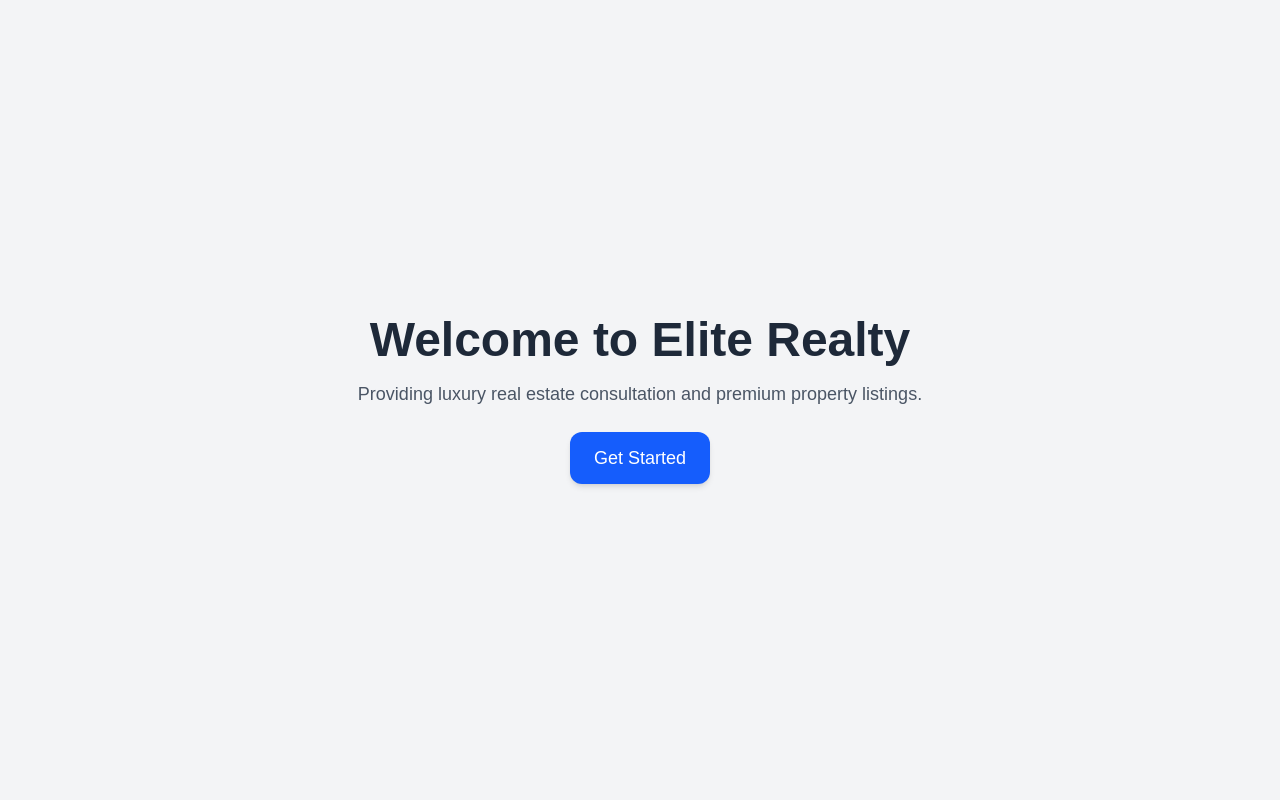
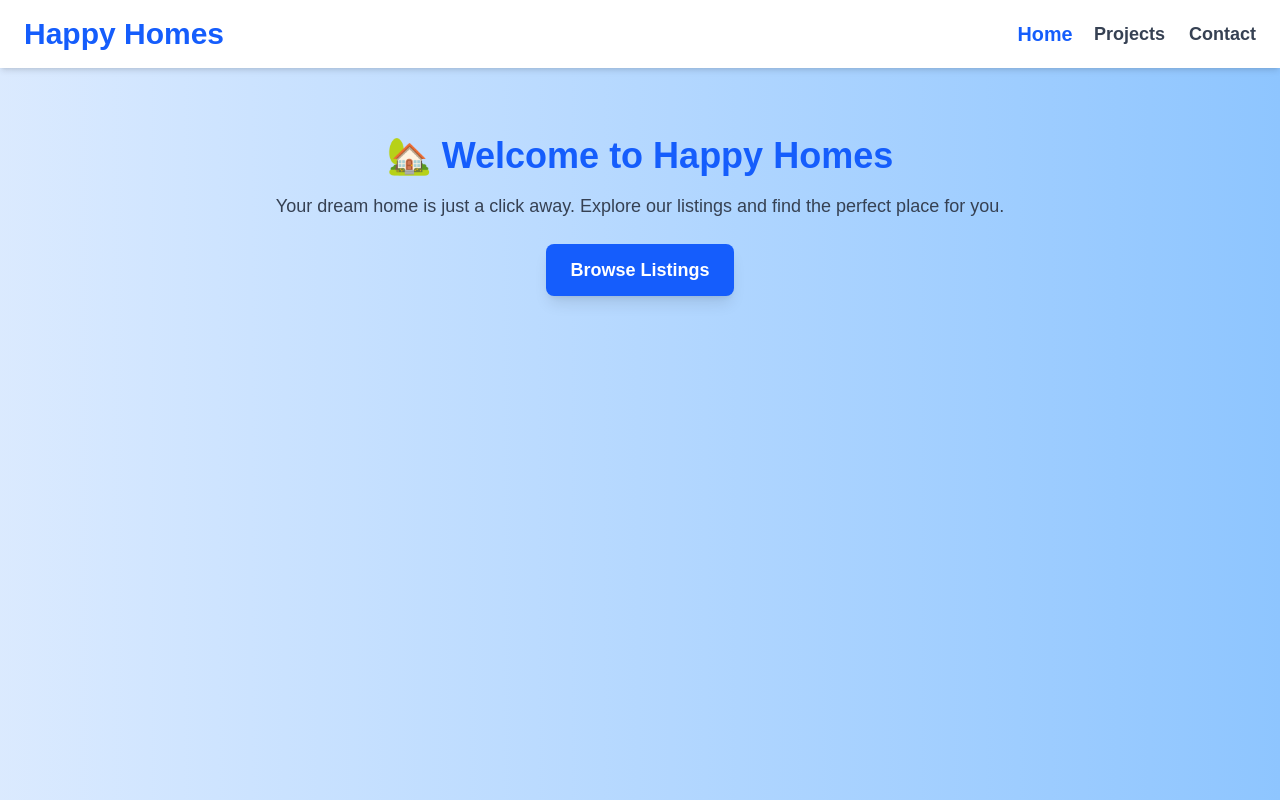
Before and after one commit to toamutiltech/happy-homes, a Next.js app: page / in a window 1280 px wide. Built offline with nearby package versions, Linux system fonts and the light colour scheme.

Commit message:
working on the navbar and linking the navigations tab

```diff
--- a/src/app/page.tsx
+++ b/src/app/page.tsx
@@ -1,16 +1,140 @@
-import React from "react";
-import Head from "next/head";
+"use client";
 
-export default function Home() {
+import React, { useState } from "react";
+import { motion } from "framer-motion";
+import { Menu, X } from "lucide-react";
+
+export default function HomePage() {
+  const [activeTab, setActiveTab] = useState("home");
+  const [menuOpen, setMenuOpen] = useState(false);
+
+  const toggleMenu = () => setMenuOpen(!menuOpen);
+
   return (
-    <div className="flex flex-col items-center justify-center min-h-screen bg-gray-100 p-6">
-      <h1 className="text-5xl font-bold text-gray-800 mb-4">Welcome to Elite Realty</h1>
-      <p className="text-lg text-gray-600 mb-6">
-        Providing luxury real estate consultation and premium property listings.
-      </p>
-      <button className="px-6 py-3 text-lg bg-blue-600 text-white rounded-xl shadow-md hover:bg-blue-700">
-        Get Started
-      </button>
+    <div className="min-h-screen bg-gradient-to-r from-blue-100 to-blue-300 text-gray-900">
+      {/* Navbar */}
+      <nav className="bg-white shadow-md fixed w-full z-50">
+        <div className="container mx-auto px-6 py-4 flex justify-between items-center">
+          <h1 className="text-3xl font-extrabold text-blue-600">Happy Homes</h1>
+
+          {/* Desktop Nav */}
+          <div className="hidden md:flex space-x-6">
+            {["home", "projects", "contact"].map((tab) => (
+              <motion.button
+                key={tab}
+                onClick={() => setActiveTab(tab)}
+                className={`text-lg font-semibold transition-all ${
+                  activeTab === tab ? "text-blue-600 scale-110" : "text-gray-700"
+                }`}
+                whileHover={{ scale: 1.1 }}
+                whileTap={{ scale: 0.9 }}
+              >
+                {tab.charAt(0).toUpperCase() + tab.slice(1)}
+              </motion.button>
+            ))}
+          </div>
+
+          {/* Mobile Menu Button */}
+          <button className="md:hidden text-gray-700" onClick={toggleMenu}>
+            {menuOpen ? <X size={28} /> : <Menu size={28} />}
+          </button>
+        </div>
+
+        {/* Mobile Menu */}
+        {menuOpen && (
+          <motion.div
+            initial={{ opacity: 0, y: -10 }}
+            animate={{ opacity: 1, y: 0 }}
+            transition={{ duration: 0.3 }}
+            className="md:hidden bg-white shadow-lg"
+          >
+            <div className="flex flex-col items-center space-y-4 py-4">
+              {["home", "projects", "contact"].map((tab) => (
+                <motion.button
+                  key={tab}
+                  onClick={() => {
+                    setActiveTab(tab);
+                    setMenuOpen(false);
+                  }}
+                  className={`text-lg font-semibold transition-all ${
+                    activeTab === tab ? "text-blue-600 scale-110" : "text-gray-700"
+                  }`}
+                  whileHover={{ scale: 1.1 }}
+                  whileTap={{ scale: 0.9 }}
+                >
+                  {tab.charAt(0).toUpperCase() + tab.slice(1)}
+                </motion.button>
+              ))}
+            </div>
+          </motion.div>
+        )}
+      </nav>
+
+      {/* Main Content */}
+      <div className="pt-24 px-6 text-center">
+        {activeTab === "home" && (
+          <motion.div
+            initial={{ opacity: 0, scale: 0.9 }}
+            animate={{ opacity: 1, scale: 1 }}
+            transition={{ duration: 0.5 }}
+            className="p-10"
+          >
+            <h2 className="text-4xl font-bold text-blue-600">🏡 Welcome to Happy Homes</h2>
+            <p className="mt-4 text-lg text-gray-700">
+              Your dream home is just a click away. Explore our listings and find the perfect place for you.
+            </p>
+            <motion.button
+              className="mt-6 px-6 py-3 bg-blue-600 text-white rounded-lg shadow-lg text-lg font-semibold"
+              whileHover={{ scale: 1.1 }}
+              whileTap={{ scale: 0.9 }}
+            >
+              Browse Listings
+            </motion.button>
+          </motion.div>
+        )}
+
+        {activeTab === "projects" && (
+          <motion.div
+            initial={{ opacity: 0, scale: 0.9 }}
+            animate={{ opacity: 1, scale: 1 }}
+            transition={{ duration: 0.5 }}
+            className="p-10"
+          >
+            <h2 className="text-4xl font-bold text-blue-600">🏗️ Our Projects</h2>
+            <p className="mt-4 text-lg text-gray-700">
+              Discover our latest real estate developments and properties.
+            </p>
+            <motion.button
+              className="mt-6 px-6 py-3 bg-green-600 text-white rounded-lg shadow-lg text-lg font-semibold"
+              whileHover={{ scale: 1.1 }}
+              whileTap={{ scale: 0.9 }}
+            >
+              View Projects
+            </motion.button>
+          </motion.div>
+        )}
+
+        {activeTab === "contact" && (
+          <motion.div
+            initial={{ opacity: 0, scale: 0.9 }}
+            animate={{ opacity: 1, scale: 1 }}
+            transition={{ duration: 0.5 }}
+            className="p-10"
+          >
+            <h2 className="text-4xl font-bold text-blue-600">📞 Contact Us</h2>
+            <p className="mt-4 text-lg text-gray-700">
+              Get in touch for more information about our properties.
+            </p>
+            <motion.button
+              className="mt-6 px-6 py-3 bg-red-600 text-white rounded-lg shadow-lg text-lg font-semibold"
+              whileHover={{ scale: 1.1 }}
+              whileTap={{ scale: 0.9 }}
+            >
+              Get in Touch
+            </motion.button>
+          </motion.div>
+        )}
+      </div>
     </div>
   );
 }
```
Also changed, not shown: package.json (+8 -6 lines), 1 other file (tests, documents, lock files or other folders).
